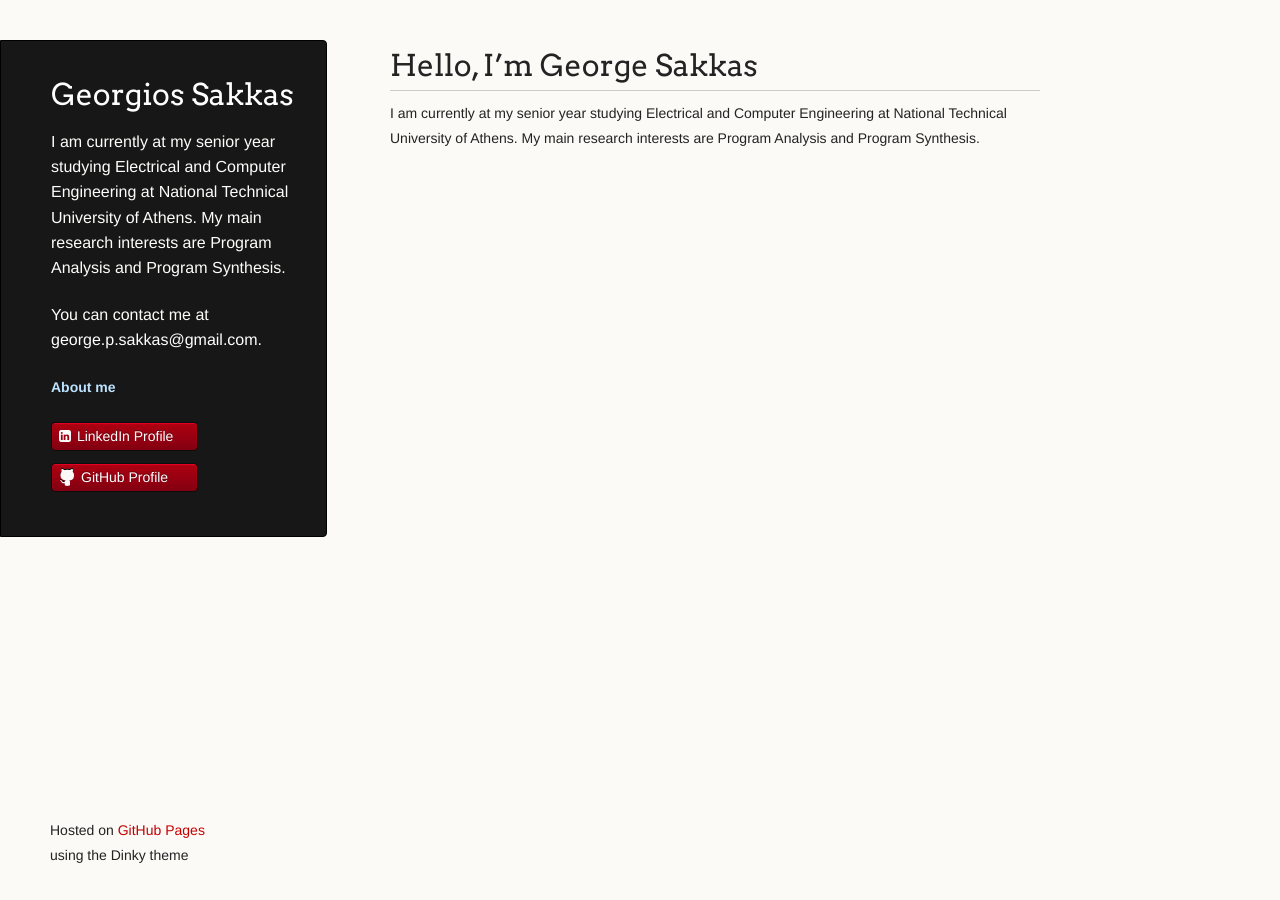
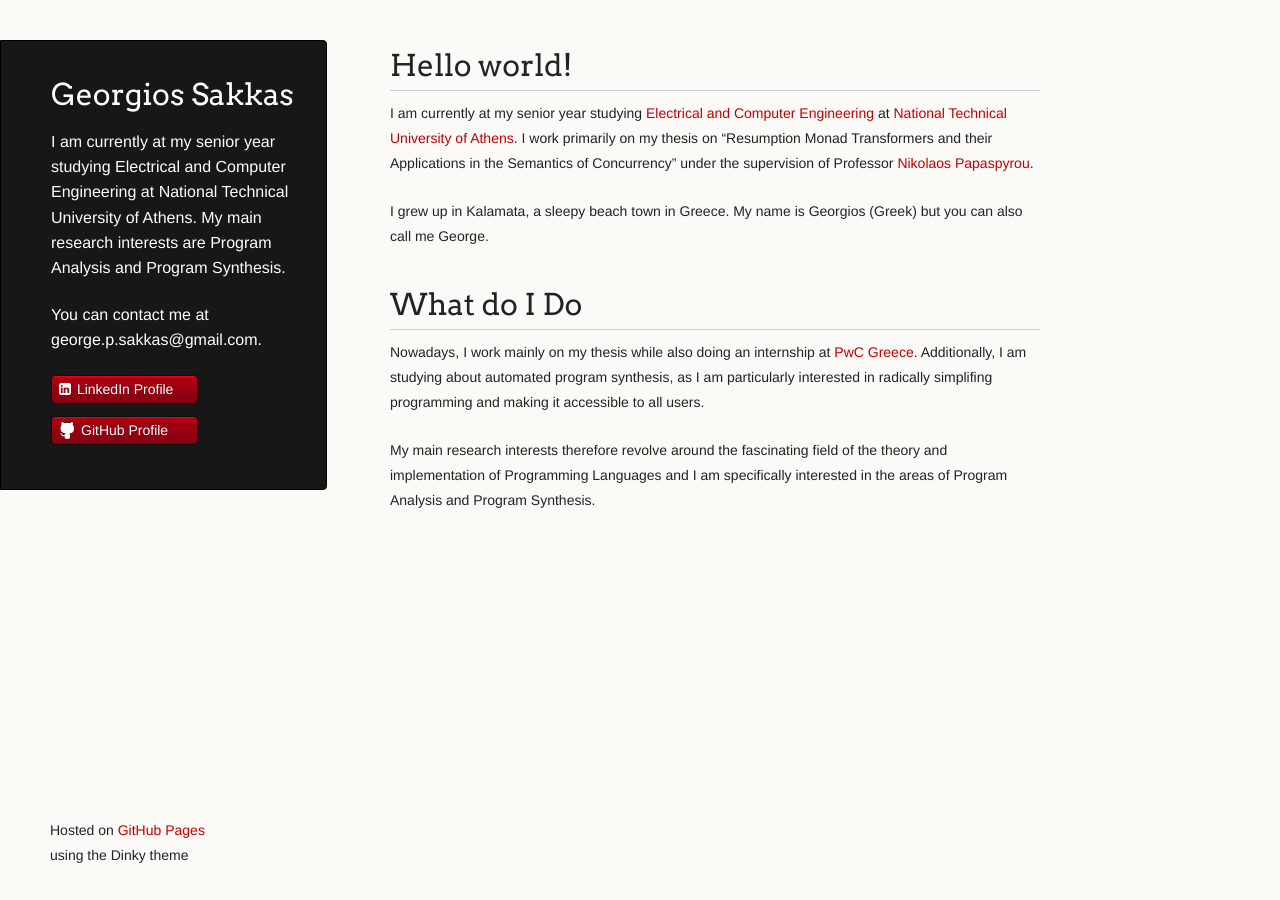
Before and after one commit to gsakkas/gsakkas.github.io, a Jekyll site: the page built from index.md, in a window 1280 px wide. Built offline with Jekyll 4.4.1, drawn with Linux system fonts in a browser that asks for light colours; nearby versions of some CDN libraries; our own code applies the rules of GitHub Pages for plain Markdown files.

Commit message:
Updated index.md

```diff
--- a/_layouts/default.html
+++ b/_layouts/default.html
@@ -21,8 +21,7 @@
         <h1 class="header">{{ site.title | default: site.github.repository_name }}</h1>
         <p class="header">{{ site.description | default: site.github.project_tagline }}</p>
         <p class="header">You can contact me at <a href="mailto:george.p.sakkas@gmail.com">george.p.sakkas@gmail.com</a>.</p>
-        <p><a class="aboutme" href="/about.html">About me</a></p>
-
+        <!-- <p><a class="aboutme" href="/about.html">About me</a></p> -->
         <ul>
         	<li><i class="fa fa-linkedin-square" aria-hidden="true"></i> <a class="buttons linkedin" href="https://www.linkedin.com/in/gsakkas/">LinkedIn Profile</a></li>
         	<li><a class="buttons github" href="{{ site.github.owner_url }}">GitHub Profile</a></li>
--- a/index.md
+++ b/index.md
@@ -3,6 +3,14 @@ layout: default
 overview: true
 ---
 
-# Hello, I'm George Sakkas
+# Hello world!
 
-I am currently at my senior year studying Electrical and Computer Engineering at National Technical University of Athens. My main research interests are Program Analysis and Program Synthesis.
+I am currently at my senior year studying [Electrical and Computer Engineering](https://www.ece.ntua.gr/en) at [National Technical University of Athens](https://www.ntua.gr/en/). I work primarily on my thesis on "Resumption Monad Transformers and their Applications in the Semantics of Concurrency" under the supervision of Professor [Nikolaos Papaspyrou](http://www.softlab.ntua.gr/~nickie/).
+
+I grew up in Kalamata, a sleepy beach town in Greece. My name is Georgios (Greek) but you can also call me George.
+
+# What do I Do
+
+Nowadays, I work mainly on my thesis while also doing an internship at [PwC Greece](https://www.pwc.com/gr/en.html). Additionally, I am studying about automated program synthesis, as I am particularly interested in radically simplifing programming and making it accessible to all users.
+
+My main research interests therefore revolve around the fascinating field of the theory and implementation of Programming Languages and I am specifically interested in the areas of Program Analysis and Program Synthesis.
```
